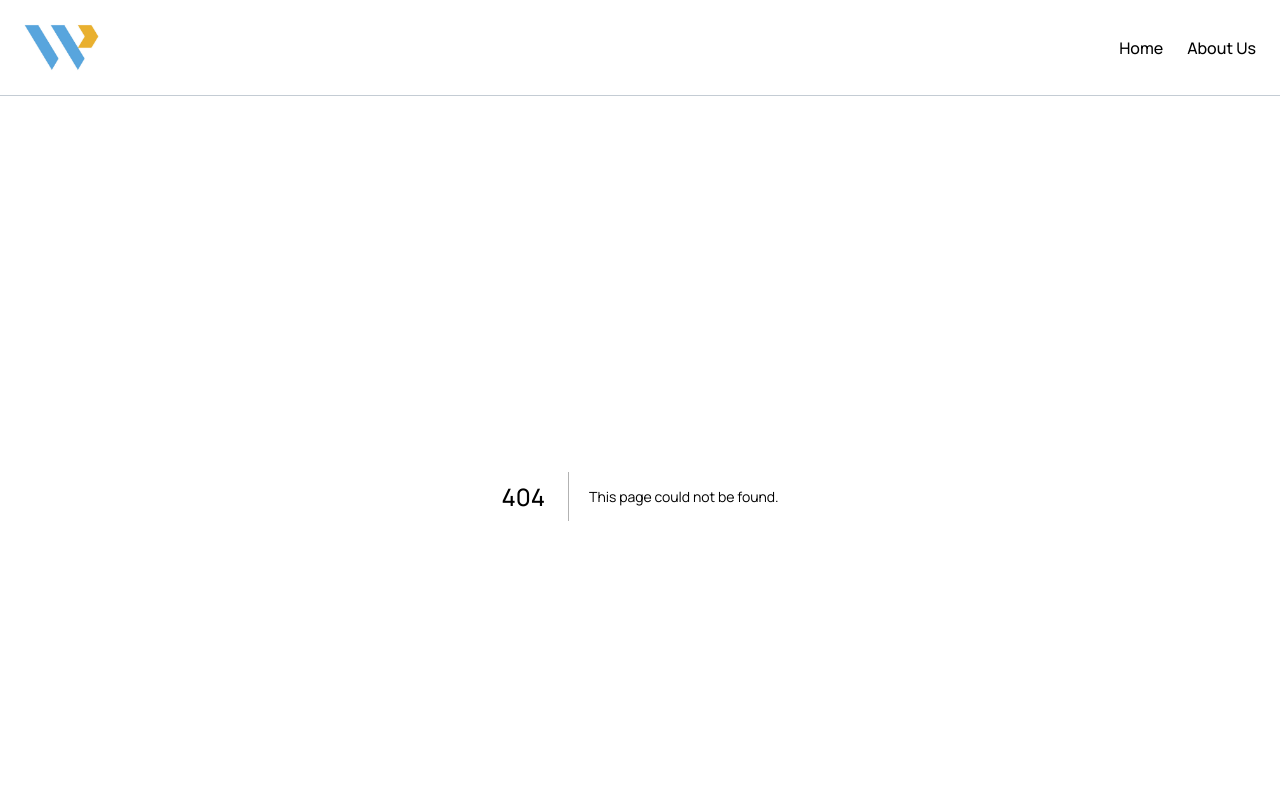
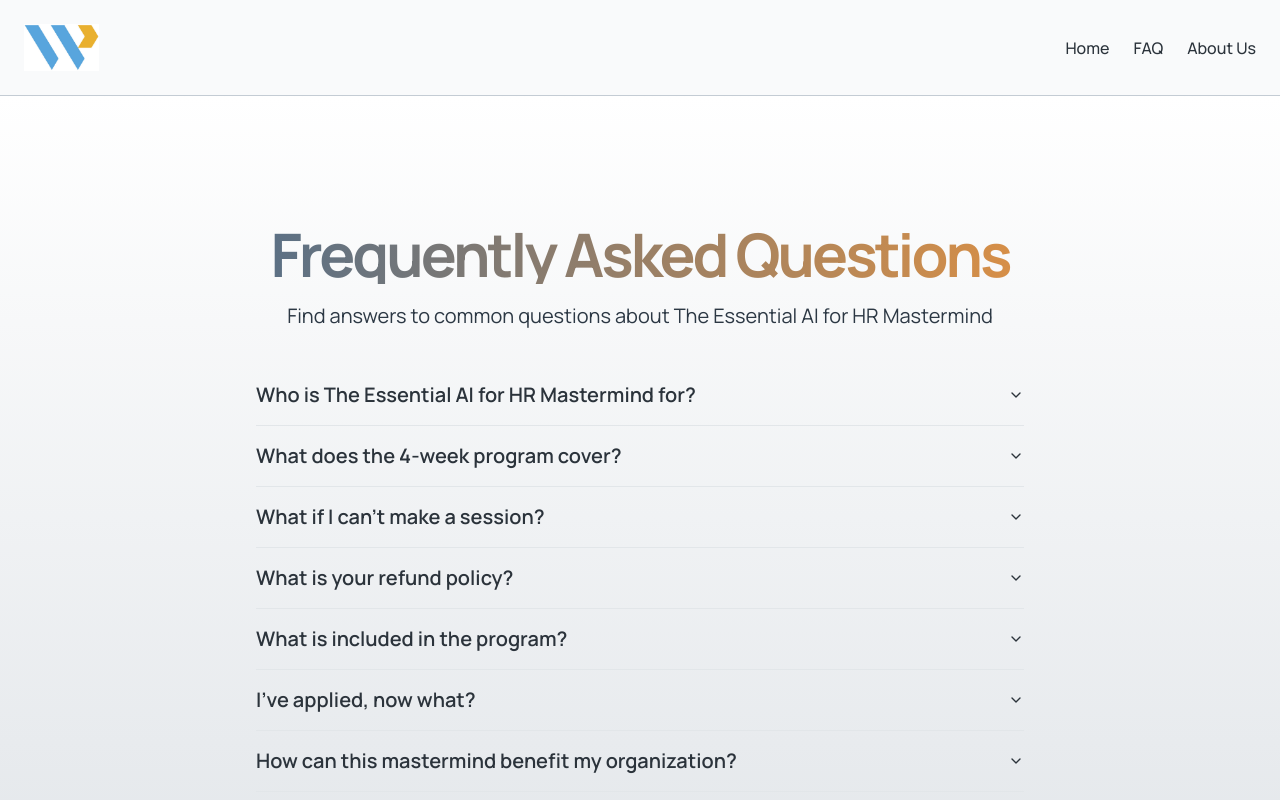
Before and after one commit to SimpleJoySolutions/workplace-labs-mastermind, a Next.js app: page /faq in a window 1280 px wide. Before the commit this address had no page. Shown: the top 800 px of the page. Built offline with nearby package versions, Linux system fonts and the light colour scheme.

Commit message:
added FAQ page

```diff
--- a/package.json
+++ b/package.json
@@ -10,6 +10,7 @@
     "lint": "next lint"
   },
   "dependencies": {
+    "@radix-ui/react-accordion": "^1.2.0",
     "@radix-ui/react-icons": "^1.3.0",
     "class-variance-authority": "^0.7.0",
     "clsx": "^2.1.1",
--- /dev/null
+++ b/src/app/faq/page.tsx
@@ -0,0 +1,124 @@
+import React from 'react';
+import {
+  Accordion,
+  AccordionItem,
+  AccordionTrigger,
+  AccordionContent,
+} from '@/components/ui/accordion';
+
+const FAQPage = () => {
+  const faqItems = [
+    {
+      question: 'Who is The Essential AI for HR Mastermind for?',
+      answer: (
+        <>
+          <p>This mastermind is for HR and People leaders who want to demystify Gen AI, spot use cases aligned with business goals, and turn their teams into the go-to company experts on AI. It's ideal for:</p>
+          <ul className="list-disc list-inside space-y-2 mt-2">
+            <li>HR professionals looking to start or streamline their AI journey</li>
+            <li>Leaders who want to network with other early adopters in HR</li>
+            <li>Those seeking to save costs by learning how to avoid common AI implementation mistakes</li>
+            <li>HR executives aiming to play more strategic roles in their organizations</li>
+            <li>Professionals interested in implementing evidence-based talent practices using AI</li>
+            <li>HR leaders ready for a hybrid digital and in-person experience for optimal learning and engagement</li>
+          </ul>
+          <p className="mt-2"><strong>Curious if The Essential AI for HR Mastermind is for you? <a href="https://docs.google.com/forms/d/e/1FAIpQLSeysTaenp0vmB4qtWRXItMwY-m1_pmTrmalKPWZjt6P5ymUTw/viewform" target="_blank" rel="noopener noreferrer" className="text-primary hover:underline">Apply and we will let you know!</a></strong></p>
+        </>
+      ),
+    },
+    {
+      question: 'What does the 4-week program cover?',
+      answer: (
+        <>
+          <p>Our comprehensive 4-week program covers:</p>
+          <ol className="list-decimal list-inside space-y-2 mt-2">
+            <li><strong>Week 1: AI Readiness</strong> - Assess your organization's AI readiness and identify focus areas for long-term success.</li>
+            <li><strong>Week 2: Select Use Case</strong> - Learn to choose AI use cases that offer real results and navigate common concerns.</li>
+            <li><strong>Week 3: Prototype</strong> - Build quick prototypes that demonstrate the value of your AI initiatives.</li>
+            <li><strong>Week 4: Scale</strong> - Create a comprehensive action plan to scale your AI initiatives and deliver sustainable value.</li>
+          </ol>
+        </>
+      ),
+    },
+    {
+      question: 'What if I can\'t make a session?',
+      answer: 'All calls are recorded for you to watch later if you\'re unable to make the live sessions. Our in-person sessions will also be recorded and available on your private community page.',
+    },
+    {
+      question: 'What is your refund policy?',
+      answer: 'We have a no-questions-asked refund policy. If you ever feel that the program isn\'t meeting your expectations or isn\'t a good fit for you, we\'ll refund your full tuition. Our goal is to ensure you receive value from the program, and we stand behind its quality.',
+    },
+    {
+      question: 'What is included in the program?',
+      answer: (
+        <>
+          <p>The Essential AI for HR Mastermind includes:</p>
+          <ul>
+            <li>Weekly interactive and hands-on group training sessions</li>
+            <li>Resources curated specifically for HR leaders</li>
+            <li>Reusable templates and frameworks for AI implementation</li>
+            <li>Networking opportunities with like-minded HR and People leaders</li>
+            <li>Access to a private community page for ongoing discussions and resource sharing</li>
+            <li>Recordings of all sessions for review</li>
+          </ul>
+        </>
+      ),
+    },
+    {
+      question: 'I\'ve applied, now what?',
+      answer: (
+        <>
+          <p>Congratulations on taking this exciting first step! Here's what to expect next:</p>
+          <ol>
+            <li>We'll review your application and, if approved, you'll receive an email to schedule a brief onboarding call.</li>
+            <li>You'll gain access to the exclusive members-only community page.</li>
+            <li>Introduce yourself to your fellow HR leaders in the community.</li>
+            <li>Participate in the welcome call to meet your coaches and peers.</li>
+            <li>Prepare for the first week's session on AI Readiness.</li>
+            <li>Look out for weekly emails with session details and any pre-work or resources.</li>
+          </ol>
+        </>
+      ),
+    },
+    {
+      question: 'How can this mastermind benefit my organization?',
+      answer: 'This mastermind will empower you to lead AI initiatives in your HR department, potentially reducing costs, improving efficiency, and enhancing decision-making. You\'ll learn to identify valuable AI use cases, build prototypes, and create action plans for implementation. This knowledge can position your HR team as strategic partners in your organization\'s AI transformation.',
+    },
+  ];
+
+  return (
+    <div className="flex flex-col min-h-[100dvh]">
+      <main className="flex-1">
+        <section className="w-full py-12 md:py-24 lg:py-32 bg-gradient-to-b from-white to-muted">
+          <div className="container mx-auto max-w-7xl px-4 md:px-6">
+            <h1 className="text-4xl font-bold tracking-tighter sm:text-5xl xl:text-6xl/none mb-4 bg-clip-text text-transparent bg-gradient-to-r from-primary to-secondary text-center">
+              Frequently Asked Questions
+            </h1>
+            <p className="max-w-[900px] text-muted-foreground md:text-xl/relaxed lg:text-base/relaxed xl:text-xl/relaxed text-center mx-auto mb-8">
+              Find answers to common questions about The Essential AI for HR Mastermind
+            </p>
+            <Accordion type="single" collapsible className="w-full max-w-3xl mx-auto">
+              {faqItems.map((item, index) => (
+                <AccordionItem key={index} value={`item-${index + 1}`} className="border-b border-muted">
+                  <AccordionTrigger className="text-xl font-semibold py-4 hover:text-primary transition-colors">
+                    {item.question}
+                  </AccordionTrigger>
+                  <AccordionContent className="text-muted-foreground pb-4">
+                    <div className="text-base space-y-2">
+                      {typeof item.answer === 'string' ? (
+                        <p>{item.answer}</p>
+                      ) : (
+                        item.answer
+                      )}
+                    </div>
+                  </AccordionContent>
+                </AccordionItem>
+              ))}
+            </Accordion>
+          </div>
+        </section>
+      </main>
+    </div>
+  );
+};
+
+export default FAQPage;
--- a/src/components/header.tsx
+++ b/src/components/header.tsx
@@ -12,6 +12,7 @@ export const Header = () => {
         <Link href="/" className="text-md font-medium hover:underline underline-offset-4" prefetch={false}>
           Home
         </Link>
+        <Link href="/faq" className="text-md font-medium hover:underline underline-offset-4" prefetch={false}>FAQ</Link>
         <Link href="/about-us" className="text-md font-medium hover:underline underline-offset-4" prefetch={false}>
           About Us
         </Link>
--- /dev/null
+++ b/src/components/ui/accordion.tsx
@@ -0,0 +1,58 @@
+"use client"
+
+import * as React from "react"
+import * as AccordionPrimitive from "@radix-ui/react-accordion"
+import { ChevronDown } from "lucide-react"
+
+import { cn } from "@/lib/utils"
+
+const Accordion = AccordionPrimitive.Root
+
+const AccordionItem = React.forwardRef<
+  React.ElementRef<typeof AccordionPrimitive.Item>,
+  React.ComponentPropsWithoutRef<typeof AccordionPrimitive.Item>
+>(({ className, ...props }, ref) => (
+  <AccordionPrimitive.Item
+    ref={ref}
+    className={cn("border-b", className)}
+    {...props}
+  />
+))
+AccordionItem.displayName = "AccordionItem"
+
+const AccordionTrigger = React.forwardRef<
+  React.ElementRef<typeof AccordionPrimitive.Trigger>,
+  React.ComponentPropsWithoutRef<typeof AccordionPrimitive.Trigger>
+>(({ className, children, ...props }, ref) => (
+  <AccordionPrimitive.Header className="flex">
+    <AccordionPrimitive.Trigger
+      ref={ref}
+      className={cn(
+        "flex flex-1 items-center justify-between py-4 font-medium transition-all hover:underline [&[data-state=open]>svg]:rotate-180",
+        className
+      )}
+      {...props}
+    >
+      {children}
+      <ChevronDown className="h-4 w-4 shrink-0 transition-transform duration-200" />
+    </AccordionPrimitive.Trigger>
+  </AccordionPrimitive.Header>
+))
+AccordionTrigger.displayName = AccordionPrimitive.Trigger.displayName
+
+const AccordionContent = React.forwardRef<
+  React.ElementRef<typeof AccordionPrimitive.Content>,
+  React.ComponentPropsWithoutRef<typeof AccordionPrimitive.Content>
+>(({ className, children, ...props }, ref) => (
+  <AccordionPrimitive.Content
+    ref={ref}
+    className="overflow-hidden text-sm transition-all data-[state=closed]:animate-accordion-up data-[state=open]:animate-accordion-down"
+    {...props}
+  >
+    <div className={cn("pb-4 pt-0", className)}>{children}</div>
+  </AccordionPrimitive.Content>
+))
+
+AccordionContent.displayName = AccordionPrimitive.Content.displayName
+
+export { Accordion, AccordionItem, AccordionTrigger, AccordionContent }
--- a/tailwind.config.ts
+++ b/tailwind.config.ts
@@ -3,6 +3,7 @@ import type { Config } from 'tailwindcss';
 
 /** @type {import('tailwindcss').Config} */
 const config: Config = {
+    darkMode: ['class'],
     content: [
     './src/components/**/*.{js,ts,jsx,tsx,mdx}',
     './src/app/**/*.{js,ts,jsx,tsx,mdx}',
@@ -46,7 +47,7 @@ const config: Config = {
   			card: {
   				DEFAULT: 'hsl(var(--card))',
   				foreground: 'hsl(var(--card-foreground))'
-        },
+  			}
   		},
   		borderRadius: {
   			xl: 'calc(var(--radius) + 4px)',
@@ -56,19 +57,27 @@ const config: Config = {
   		},
   		keyframes: {
   			'accordion-down': {
-          from: { height: "0" },
-          to: { height: 'var(--radix-accordion-content-height)' }
+  				from: {
+  					height: '0'
+  				},
+  				to: {
+  					height: 'var(--radix-accordion-content-height)'
+  				}
   			},
   			'accordion-up': {
-          from: { height: 'var(--radix-accordion-content-height)' },
-          to: { height: "0" }
+  				from: {
+  					height: 'var(--radix-accordion-content-height)'
+  				},
+  				to: {
+  					height: '0'
+  				}
   			}
   		},
   		animation: {
   			'accordion-down': 'accordion-down 0.2s ease-out',
   			'accordion-up': 'accordion-up 0.2s ease-out'
-      },
-    },
+  		}
+  	}
   },
   plugins: [require('tailwindcss-animate')],
 };
```
Also changed, not shown: 1 other file (tests, documents, lock files or other folders). Lines whose indentation alone changed are shown as unchanged.
